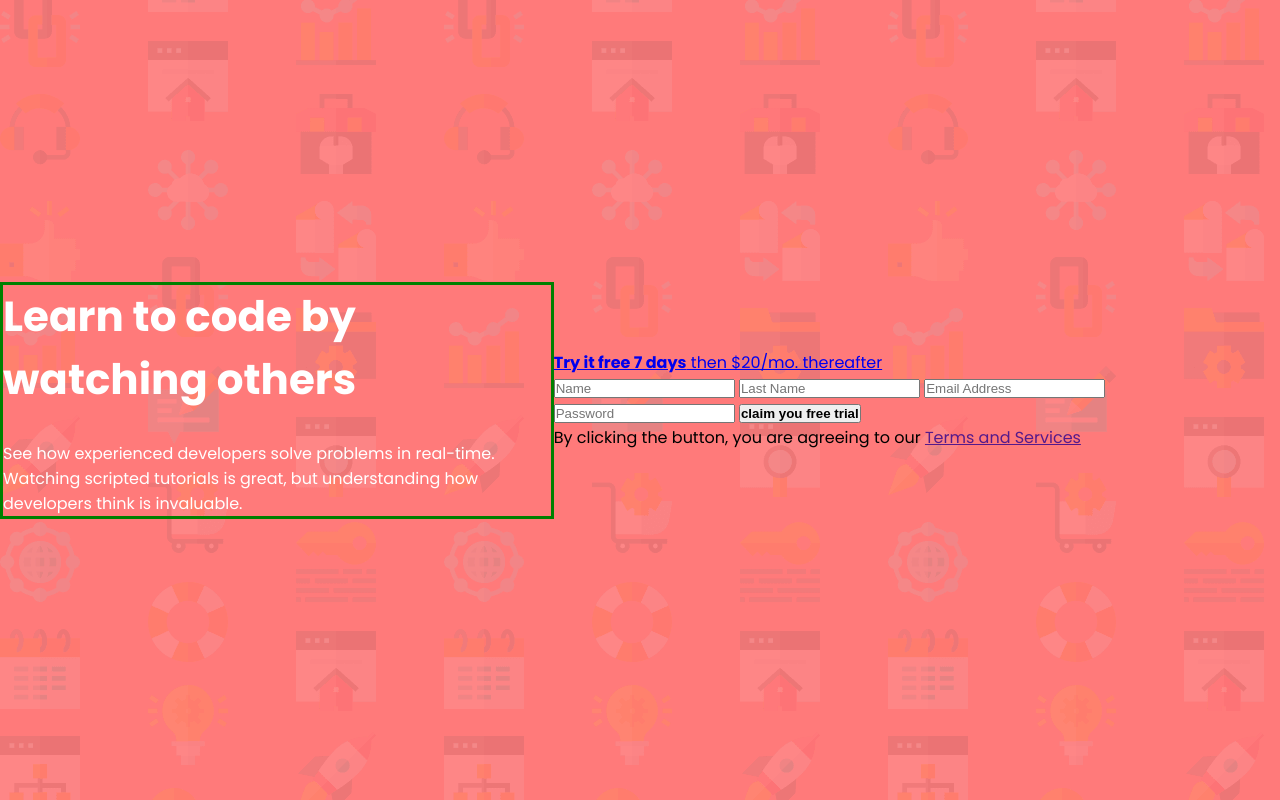
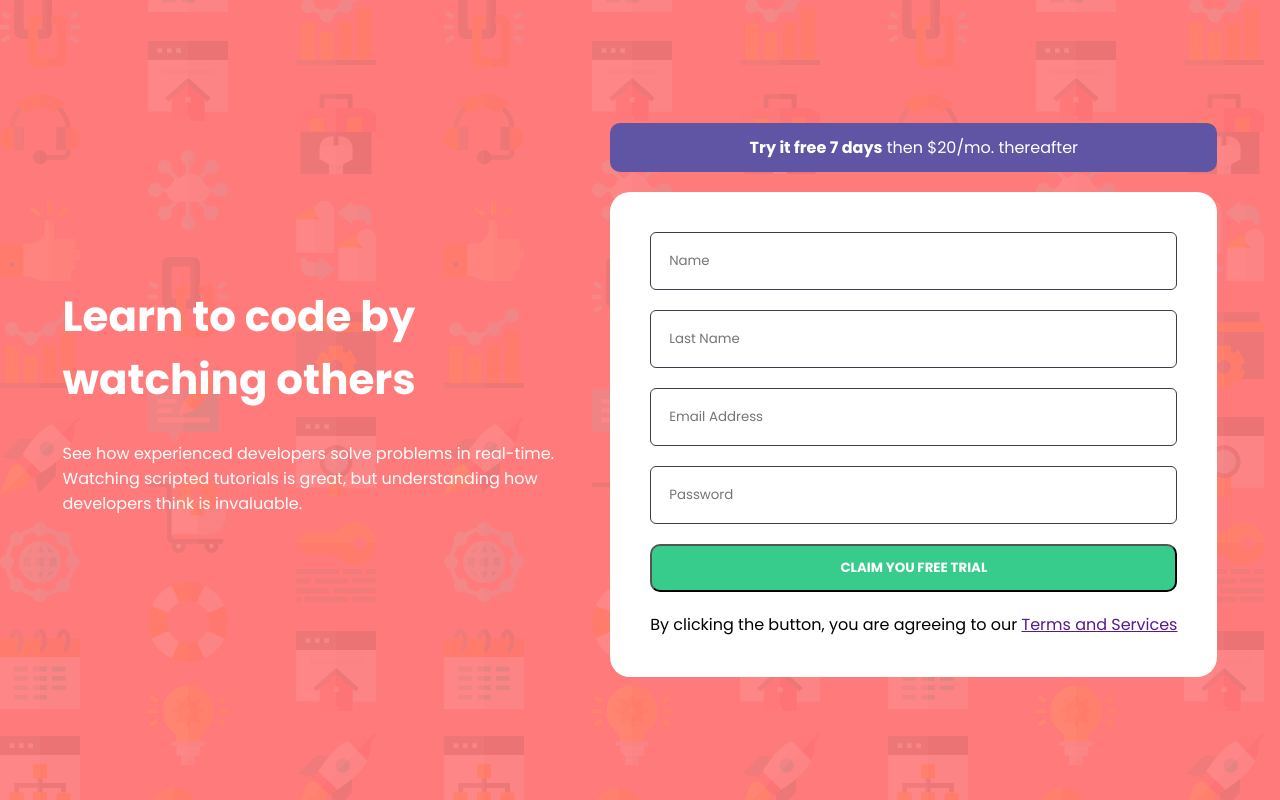
Before and after one commit to steveespinoza/codigo-g28, a plain HTML site: page reto-2/reto-2.html in a window 1280 px wide. Drawn offline with Linux system fonts and the light colour scheme.

Commit message:
Reto 2 al 90%

```diff
--- a/reto-2/reto-2.css
+++ b/reto-2/reto-2.css
@@ -15,7 +15,6 @@ main{
     justify-content: center;
 }
 section:first-child{
-    border: solid green;
     color: #fff;
 }
 section:first-child > h1 {
@@ -27,3 +26,43 @@ section:first-child > p {
   width: 50ch;
   margin-top: 30px;
 }
+section:last-child > form{
+    display: flex;
+    flex-direction: column;
+    gap: 20px;
+}
+.btn{
+   color: #fff;
+   text-align: center;
+   text-decoration: none;
+   padding-top: 12px;
+   padding-bottom: 12px;
+   border-radius: 10px;
+   display: block;
+}
+section:last-child > form{
+    background-color: #fff;
+    margin-top: 20px;
+    padding: 40px;
+    border-radius: 20px;
+}
+section:last-child > a:first-child{
+
+   background-color: hsl(248, 32%, 49%);
+
+}
+
+section:last-child > form > button {
+  background-color: hsl(154, 59%, 51%);
+  /* transforma el texto a mayuscula */
+  text-transform: uppercase;
+  font-family: "Poppins", sans-serif;
+  /* cambia el peso de la fuenta a negrita bold = negrita */
+  /* font-weight: bold; */
+}
+input{
+    padding: 18px;
+    font-family: "Poppins", sans-serif;
+    border-radius: 6px;
+    border: solid 1px hsl(249, 10%, 26%);
+}
--- a/reto-2/reto-2.html
+++ b/reto-2/reto-2.html
@@ -19,7 +19,8 @@
             </p>
         </section>
         <section>
-            <a href="$"><strong>Try it free 7 days</strong> then $20/mo. thereafter</a>
+            <a href="$" class="btn"><strong>Try it free 7 days</strong> then $20/mo. thereafter</a>
+
             <form action="">
                 <input type="text" placeholder="Name" />
                 <input type="text" placeholder="Last Name" />
```
